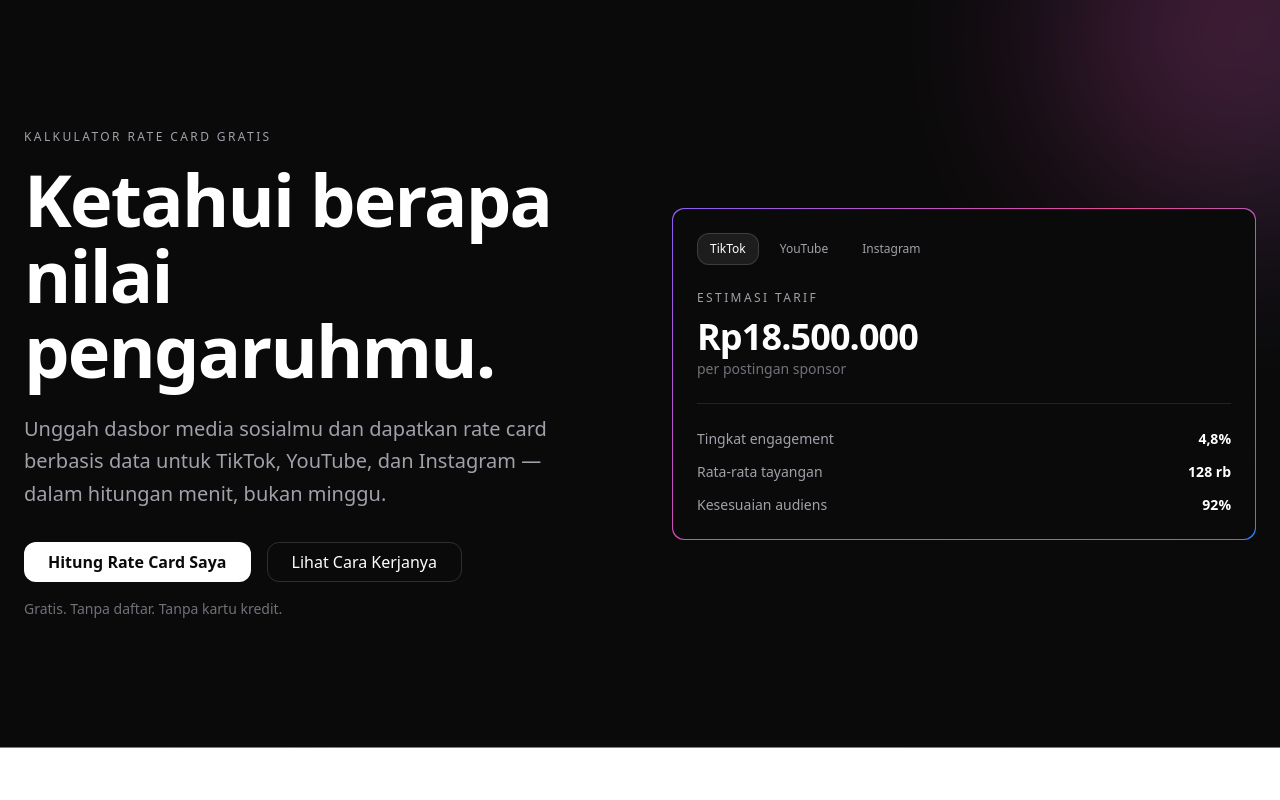
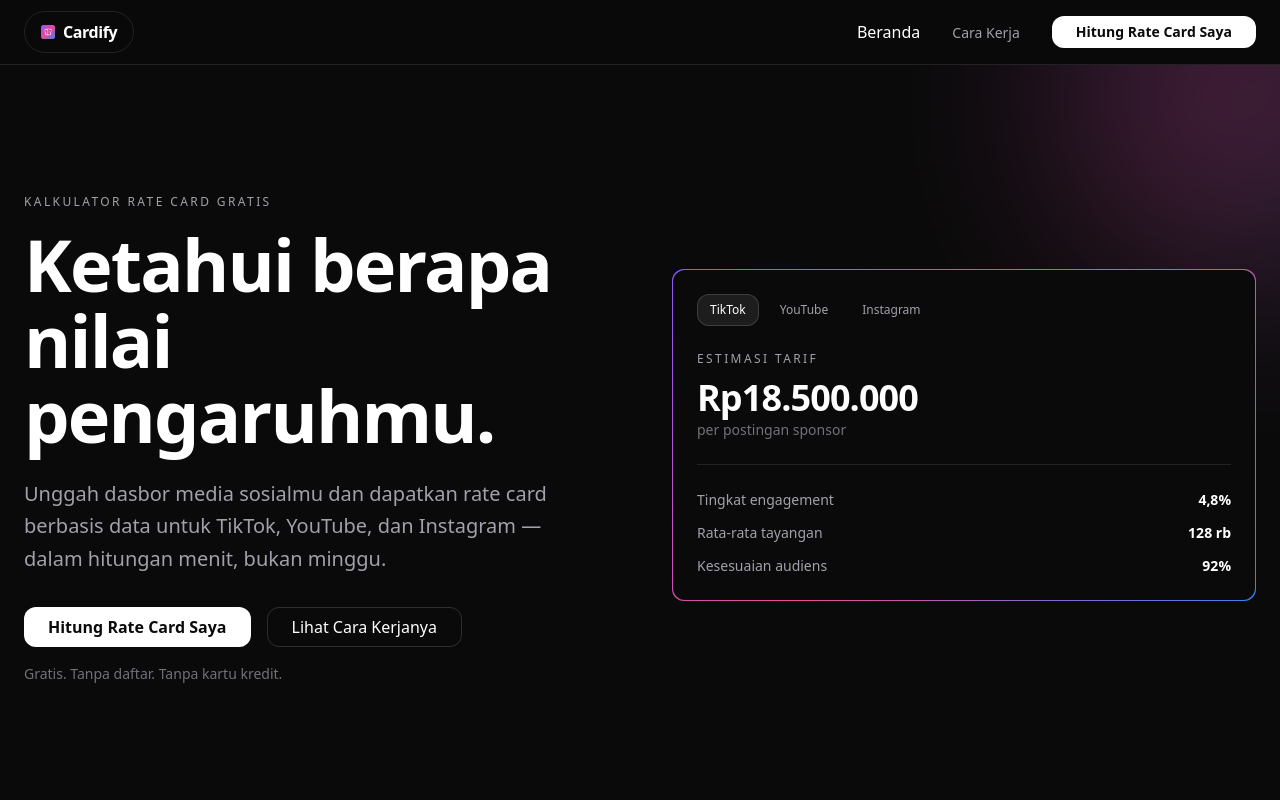
Before and after one commit to azukhrufy/cardify, a Next.js app: page / in a window 1280 px wide. Shown: the top 800 px of the page. Built offline with nearby package versions, Linux system fonts and the light colour scheme.

Commit message:
fix: fix kerjaan guntur

```diff
--- a/Layouts/HomePageLayout/Header.js
+++ b/Layouts/HomePageLayout/Header.js
@@ -10,7 +10,7 @@ import {
 } from "@chakra-ui/react";
 import { FiMenu, FiX } from "react-icons/fi";
 
-import Wordmark from "./Wordmark";
+import Wordmark from "../../components/Wordmark";
 
 /**
  * Sticky site nav. Phase 1 carries a single `How It Works` link and points the
@@ -42,13 +42,18 @@ export default function Header() {
         align="center"
         justify="space-between"
       >
-        <Link href="/" _hover={{ textDecoration: "none" }} aria-label="Beranda Cardify">
+        <Link
+          href="/"
+          _hover={{ textDecoration: "none" }}
+          aria-label="Beranda Cardify"
+        >
           <Wordmark pill />
         </Link>
 
         <HStack spacing={8} display={{ base: "none", md: "flex" }}>
+          <Link>Beranda</Link>
           <Link
-            href="#how-it-works"
+            href="how-it-works"
             fontSize="sm"
             color="muted"
             transition="color 150ms"
@@ -56,7 +61,7 @@ export default function Header() {
           >
             Cara Kerja
           </Link>
-          <Button as="a" href="#how-it-works" variant="primary" size="sm">
+          <Button as="a" href="/calculator" variant="primary" size="sm">
             Hitung Rate Card Saya
           </Button>
         </HStack>
--- a/pages/_app.js
+++ b/pages/_app.js
@@ -18,6 +18,7 @@ const inter = Inter({
 });
 
 export default function App({ Component, pageProps }) {
+  const getLayout = Component.getLayout ?? ((page) => page);
   return (
     <ChakraProvider theme={theme}>
       <Box
@@ -27,7 +28,7 @@ export default function App({ Component, pageProps }) {
         bg="bg"
         color="fg"
       >
-        <Component {...pageProps} />
+        {getLayout(<Component {...pageProps} />)}
         <Analytics />
       </Box>
     </ChakraProvider>
--- a/pages/index.jsx
+++ b/pages/index.js
@@ -3,6 +3,10 @@ import Seo from "@/components/Seo";
 import Hero from "@/src/sections/LandingPage/Hero";
 import WhoWeAre from "@/src/sections/LandingPage/WhoWeAre";
 import HomeLayout from "@/Layouts/HomePageLayout";
+
+Home.getLayout = function getLayout(page) {
+  return <HomeLayout>{page}</HomeLayout>;
+};
 
 export default function Home() {
   return (
@@ -15,7 +19,3 @@ export default function Home() {
     </>
   );
 }
-
-Home.getLayout = function getLayout(page) {
-  return <HomeLayout>{page}</HomeLayout>;
-};
--- a/src/sections/LandingPage/Hero.js
+++ b/src/sections/LandingPage/Hero.js
@@ -19,7 +19,7 @@ const SAMPLE_METRICS = [
 
 function PreviewPanel() {
   return (
-    <Box position="relative">
+    <Box position="relative" pb={2}>
       {/* The section's only gradient surface: a 1px brand ring around the panel. */}
       <Box borderRadius="card" p="1px" bgGradient="brand">
         <Box bg="bg" borderRadius="card" p={6}>
@@ -139,8 +139,9 @@ export default function Hero() {
             maxW="xl"
             mt={6}
           >
-            Unggah dasbor media sosialmu dan dapatkan rate card berbasis data untuk
-            TikTok, YouTube, dan Instagram — dalam hitungan menit, bukan minggu.
+            Unggah dasbor media sosialmu dan dapatkan rate card berbasis data
+            untuk TikTok, YouTube, dan Instagram — dalam hitungan menit, bukan
+            minggu.
           </Text>
 
           <HStack spacing={4} mt={8} flexWrap="wrap">
```
Also changed, not shown: Layouts/HomePageLayout/Footer.js (+4 -8 lines).
